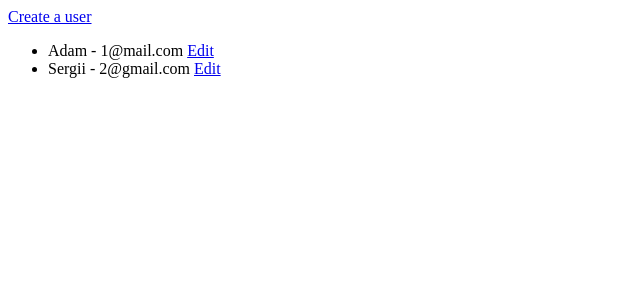
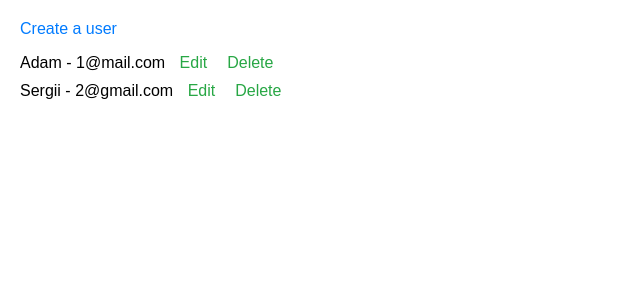
Before and after one commit to litvinchukeduard/blended-flask, a Flask app: page / in a window 1280 px wide. Shown: the top 300 px of the page, without its empty margins (0-640 px from the left). Run offline with Flask 3, Linux system fonts and the light colour scheme.

Commit message:
Added option to delete user

```diff
--- a/app.py
+++ b/app.py
@@ -40,6 +40,14 @@ def update_user():
         user.email.value = email
     return redirect(url_for('index'))
 
+@app.route('/delete-user')
+def delete_user():
+    global users_list
+    user_id = request.args.get('user_id')
+    users_list = [user for user in users_list if user.id != int(user_id)]
+    return redirect(url_for('index'))
+
+
 @app.route('/edit-user/<user_id>')
 def edit_user(user_id):
     user = find_user(user_id)
--- a/templates/index.html
+++ b/templates/index.html
@@ -4,12 +4,38 @@
     <meta charset="UTF-8">
     <meta name="viewport" content="width=device-width, initial-scale=1.0">
     <title>Document</title>
+    <style>
+        body {
+            font-family: Arial, sans-serif;
+            margin: 20px;
+        }
+
+        a {
+            text-decoration: none;
+            color: #007BFF;
+            margin-right: 10px;
+        }
+
+        ul {
+            list-style-type: none;
+            padding: 0;
+        }
+
+        li {
+            margin-bottom: 10px;
+        }
+
+        li a {
+            color: #28A745;
+            margin-left: 10px;
+        }
+    </style>
 </head>
 <body>
     <a href="/create-user">Create a user</a>
     <ul>
         {% for user in users %}
-            <li>{{ user['name'] }} - {{ user['email'] }} <a href="{{ url_for('edit_user', user_id=user.id) }}">Edit</a></li>
+            <li>{{ user['name'] }} - {{ user['email'] }} <a href="{{ url_for('edit_user', user_id=user.id) }}">Edit</a><a href="{{ url_for('delete_user', user_id=user.id) }}">Delete</a></li>
         {% endfor %}
     </ul>
 
```
